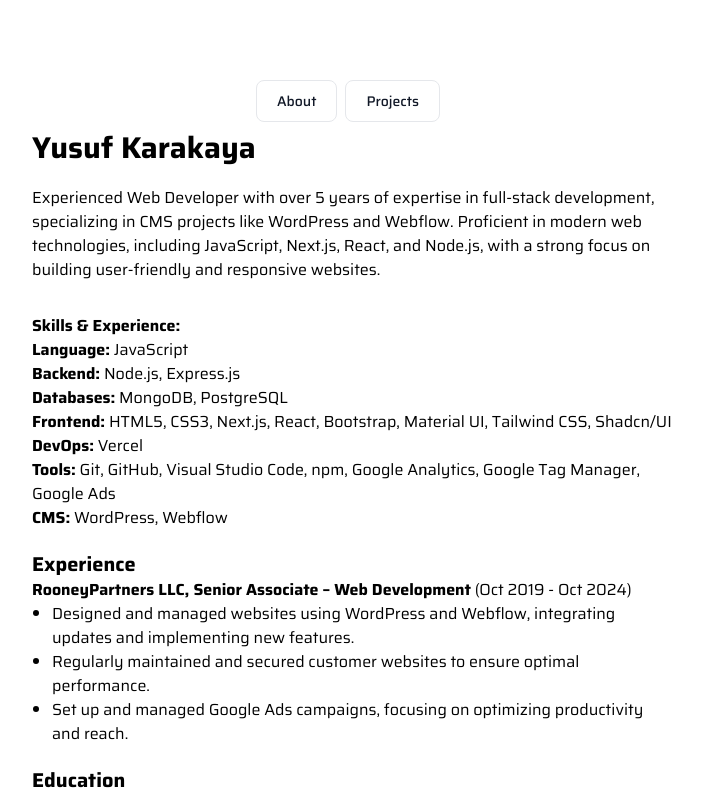
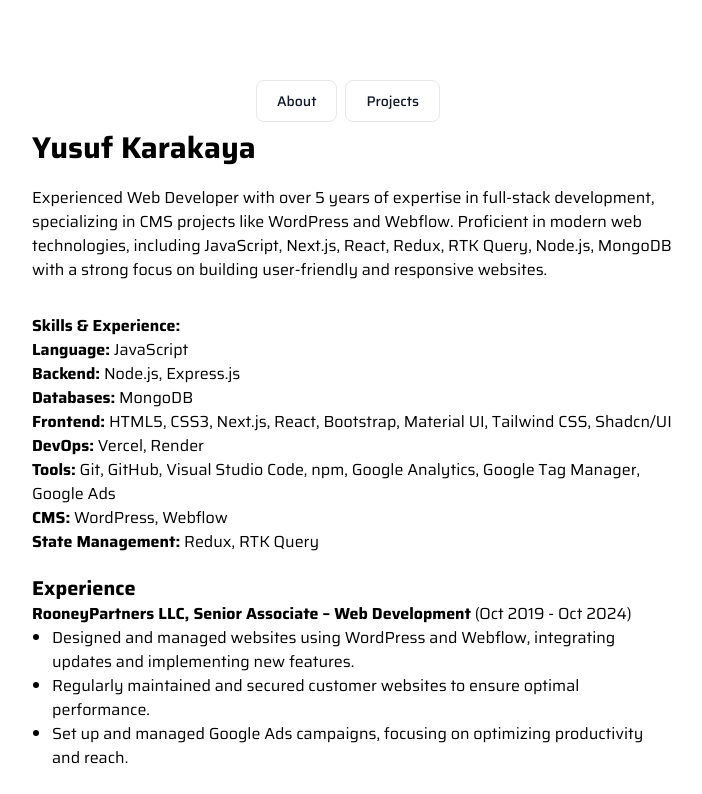
Before and after one commit to yusufkarakaya/yusufkarakaya-nextjs, a Next.js app: page / in a window 1280 px wide. Shown: the top 794 px of the page, without its empty margins (288-990 px from the left). Built offline with nearby package versions, Linux system fonts and the light colour scheme.

Commit message:
added new skills

```diff
--- a/app/page.tsx
+++ b/app/page.tsx
@@ -1,5 +1,5 @@
-import Image from "next/image";
-import Navbar from "@/app/navbar/page";
+import Image from "next/image"
+import Navbar from "@/app/navbar/page"
 export default function Home() {
   return (
     <>
@@ -14,8 +14,9 @@ export default function Home() {
               Experienced Web Developer with over 5 years of expertise in
               full-stack development, specializing in CMS projects like
               WordPress and Webflow. Proficient in modern web technologies,
-              including JavaScript, Next.js, React, and Node.js, with a strong
-              focus on building user-friendly and responsive websites.
+              including JavaScript, Next.js, React, Redux, RTK Query, Node.js,
+              MongoDB with a strong focus on building user-friendly and
+              responsive websites.
             </p>
             <br />
 
@@ -30,14 +31,14 @@ export default function Home() {
                 <strong>Backend:</strong> Node.js, Express.js
               </p>
               <p>
-                <strong>Databases:</strong> MongoDB, PostgreSQL
+                <strong>Databases:</strong> MongoDB
               </p>
               <p>
                 <strong>Frontend:</strong> HTML5, CSS3, Next.js, React,
                 Bootstrap, Material UI, Tailwind CSS, Shadcn/UI
               </p>
               <p>
-                <strong>DevOps:</strong> Vercel
+                <strong>DevOps:</strong> Vercel, Render
               </p>
               <p>
                 <strong>Tools:</strong> Git, GitHub, Visual Studio Code, npm,
@@ -45,6 +46,9 @@ export default function Home() {
               </p>
               <p>
                 <strong>CMS:</strong> WordPress, Webflow
+              </p>
+              <p>
+                <strong>State Management:</strong> Redux, RTK Query
               </p>
 
               {/* New Experience Section */}
@@ -166,5 +170,5 @@ export default function Home() {
         </div>
       </main>
     </>
-  );
+  )
 }
```
